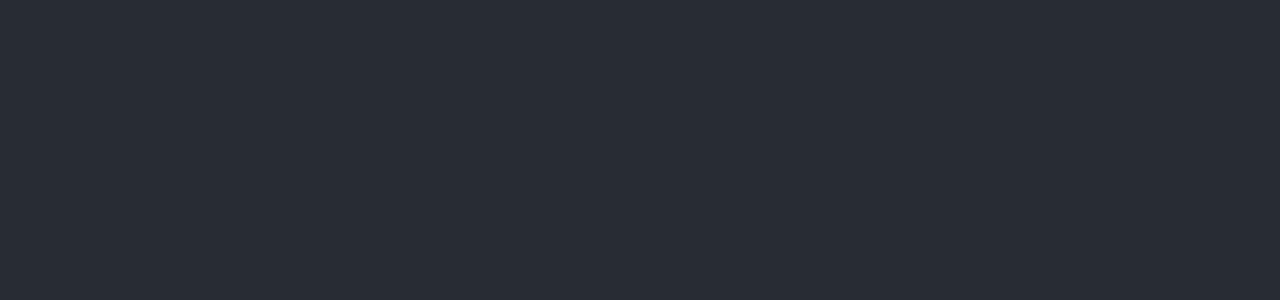
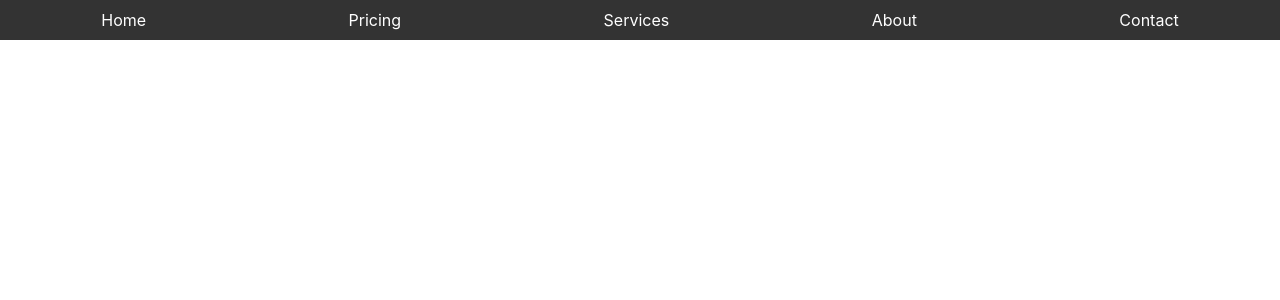
Before and after one commit to MasonDarcy/piano_web, a React (Create React App) app in the folder piano_web/: page / in a window 1280 px wide. Shown: the top 300 px of the page. Built offline with nearby package versions, Linux system fonts and the light colour scheme.

Commit message:
Added basic navbar, imported material dependency

```diff
--- a/piano_web/package.json
+++ b/piano_web/package.json
@@ -3,6 +3,9 @@
   "version": "0.1.0",
   "private": true,
   "dependencies": {
+    "@emotion/react": "^11.11.3",
+    "@emotion/styled": "^11.11.0",
+    "@mui/material": "^5.15.5",
     "@testing-library/jest-dom": "^5.17.0",
     "@testing-library/react": "^13.4.0",
     "@testing-library/user-event": "^13.5.0",
--- a/piano_web/src/App.css
+++ /dev/null
@@ -1,24 +0,0 @@
-.App {
-  text-align: center;
-}
-
-.App-logo {
-  height: 40vmin;
-  pointer-events: none;
-}
-
-
-.App-header {
-  background-color: #282c34;
-  min-height: 100vh;
-  display: flex;
-  flex-direction: column;
-  align-items: center;
-  justify-content: center;
-  font-size: calc(10px + 2vmin);
-  color: white;
-}
-
-.App-link {
-  color: #61dafb;
-}
--- a/piano_web/src/App.js
+++ b/piano_web/src/App.js
@@ -1,10 +1,11 @@
-
-import './App.css';
-
+import './Style.css';
+import TopNavBar from './components/TopNavBar'; // Import the TopNavBar component
 function App() {
   return (
     <div className="App">
-      <header className="App-header"></header>
+      <header className="App-header">
+      <TopNavBar/>
+      </header>
     </div>
   );
 }
--- /dev/null
+++ b/piano_web/src/components/TopNavBar.js
@@ -0,0 +1,31 @@
+import React from 'react';
+
+const TopNavBar = () => {
+  return (
+    <nav style={styles.navBar}>
+      <a href="#" style={styles.navItem}>Home</a>
+      <a href="#" style={styles.navItem}>Pricing</a>
+      <a href="#" style={styles.navItem}>Services</a>
+      <a href="#" style={styles.navItem}>About</a>
+      <a href="#" style={styles.navItem}>Contact</a>
+    </nav>
+  );
+};
+
+const styles = {
+  navBar: {
+    display: 'flex',
+    justifyContent: 'space-around',
+    alignItems: 'center',
+    backgroundColor: '#333',
+    color: 'white',
+    padding: '10px 0',
+  },
+  navItem: {
+    textDecoration: 'none',
+    color: 'white',
+    fontSize: '16px',
+  }
+};
+
+export default TopNavBar;
```
Also changed, not shown: piano_web/src/Style.css (added), 1 other file (tests, documents, lock files or other folders).
